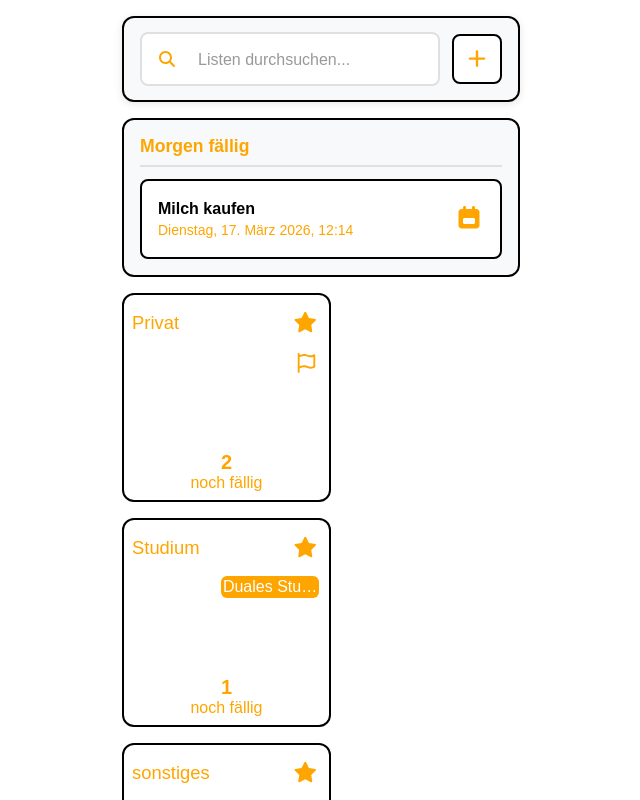
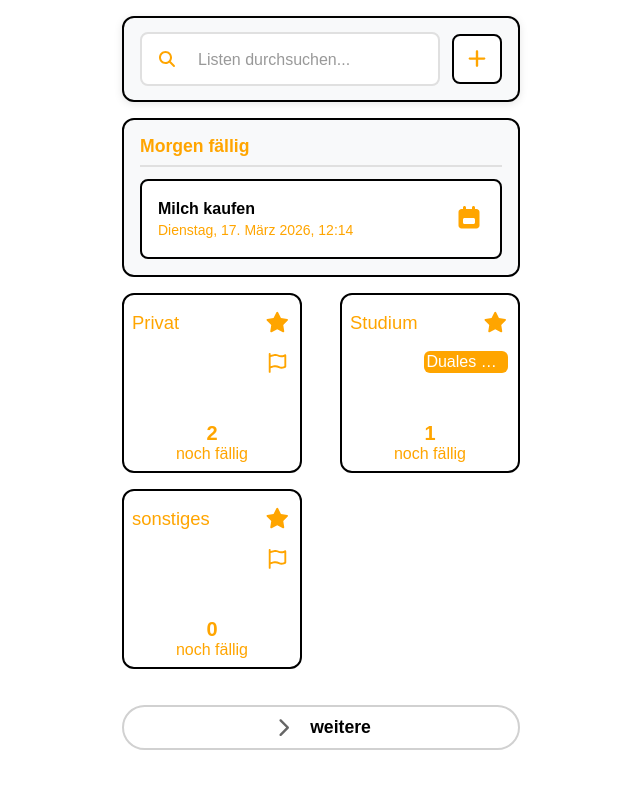
Before and after one commit to keckamreck/backendbanditen, a Next.js app: page /dashboard in a window 1280 px wide. Shown: the whole page, without its empty margins (319-959 px from the left). Built offline with nearby package versions, Linux system fonts and the light colour scheme.

Commit message:
ajusted size of listCards

```diff
--- a/src/app/_components/listCard.module.css
+++ b/src/app/_components/listCard.module.css
@@ -1,8 +1,7 @@
 .card {
   display: flex;
   flex-direction: column;
-  width: 35vw;
-  max-width: 5cm;
+  width: 10rem;
   padding: 1.25em;
   background: white;
   border-radius: 12px;
```
